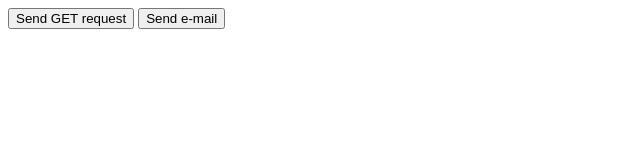
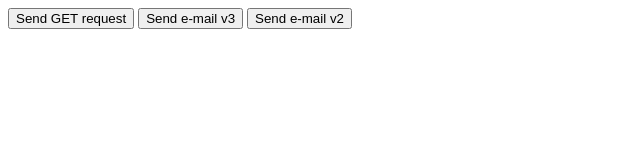
Before and after one commit to ValentinScorp/JsTasks, a plain HTML site: page Task8/demo.html in a window 1280 px wide. Shown: the whole page, without its empty margins (0-640 px from the left). Drawn offline with Linux system fonts and the light colour scheme.

Commit message:
Task8 redo to v2. Need fix

```diff
--- a/Task8/demo.html
+++ b/Task8/demo.html
@@ -8,7 +8,8 @@
 
 <body>
   <button onclick="sendRequest()">Send GET request</button>
-  <button onclick="sendEmail()">Send e-mail</button>
+  <button onclick="sendEmailV3()">Send e-mail v3</button>
+  <button onclick="sendEmailV2()">Send e-mail v2</button>
 </body>
 
 <script type="text/javascript" src="demo.js"></script>
--- a/Task8/demo.js
+++ b/Task8/demo.js
@@ -48,7 +48,7 @@ function sendRequest() {
   }
 }
 
-function sendEmail() {
+function sendEmailV3() {
   var data = JSON.stringify({
     "personalizations": [{
       "to": [
@@ -85,3 +85,22 @@ function sendEmail() {
 
   xhr.send(data);
 }
+
+function sendEmailV2() {
+  var data = 'api_user=sendgridval&dfktynby117&to=calentin.mir@gmail.com&toname=Destination&subject=Example_Subject&text=testingtextbody&from=calentin.mir@gmail.com';
+
+  var xhr = new XMLHttpRequest();
+//  xhr.withCredentials = true;
+
+  xhr.addEventListener('readystatechange', function () {
+    if (this.readyState === this.DONE) {
+      console.log(this.responseText);
+    }
+  });
+
+  xhr.open('POST', 'https://api.sendgrid.com/api/mail.send.json');
+  //xhr.setRequestHeader('authorization', 'Bearer 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');
+  xhr.setRequestHeader('content-type', 'application/json');
+
+  xhr.send(data);
+}
```
